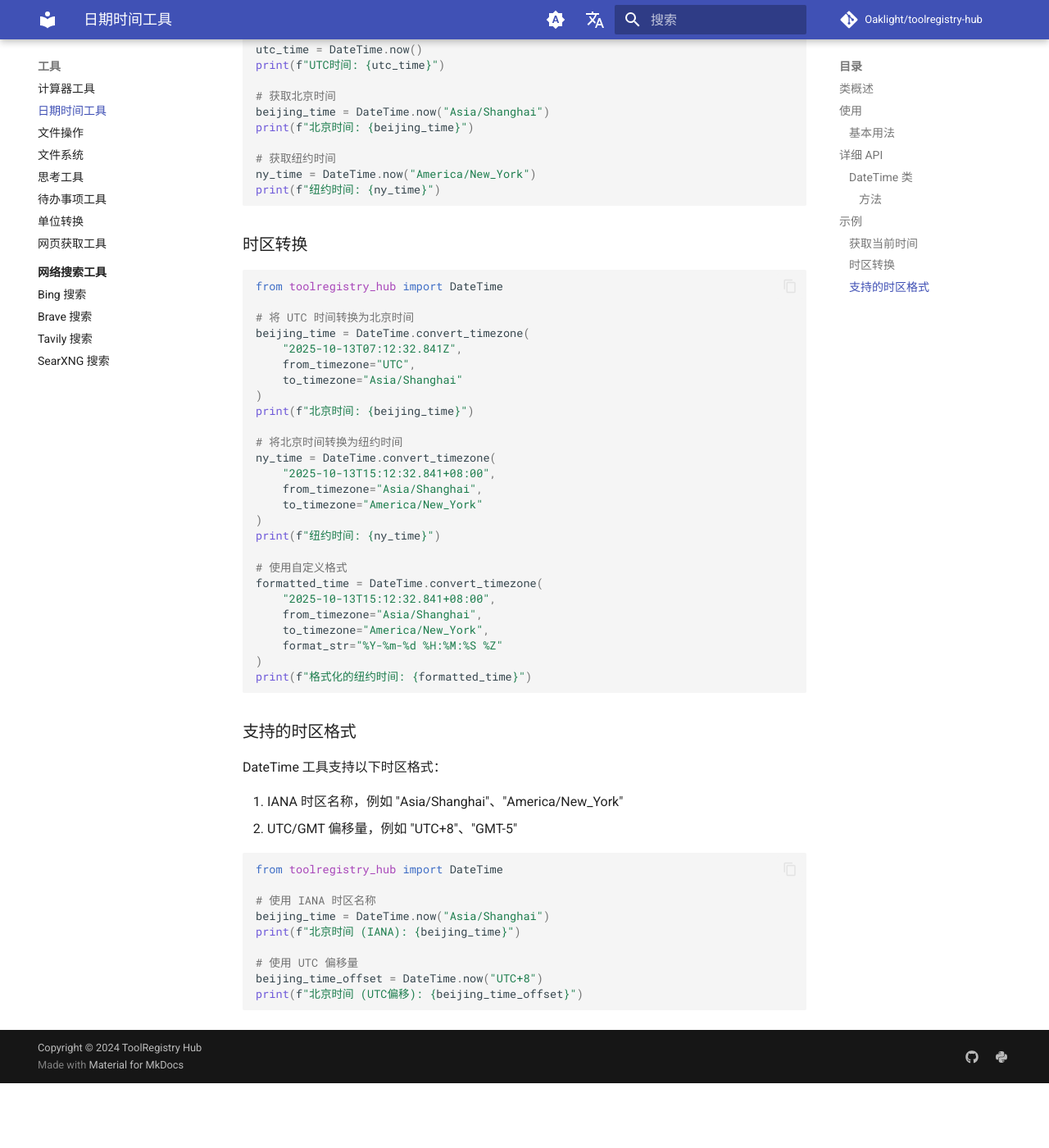
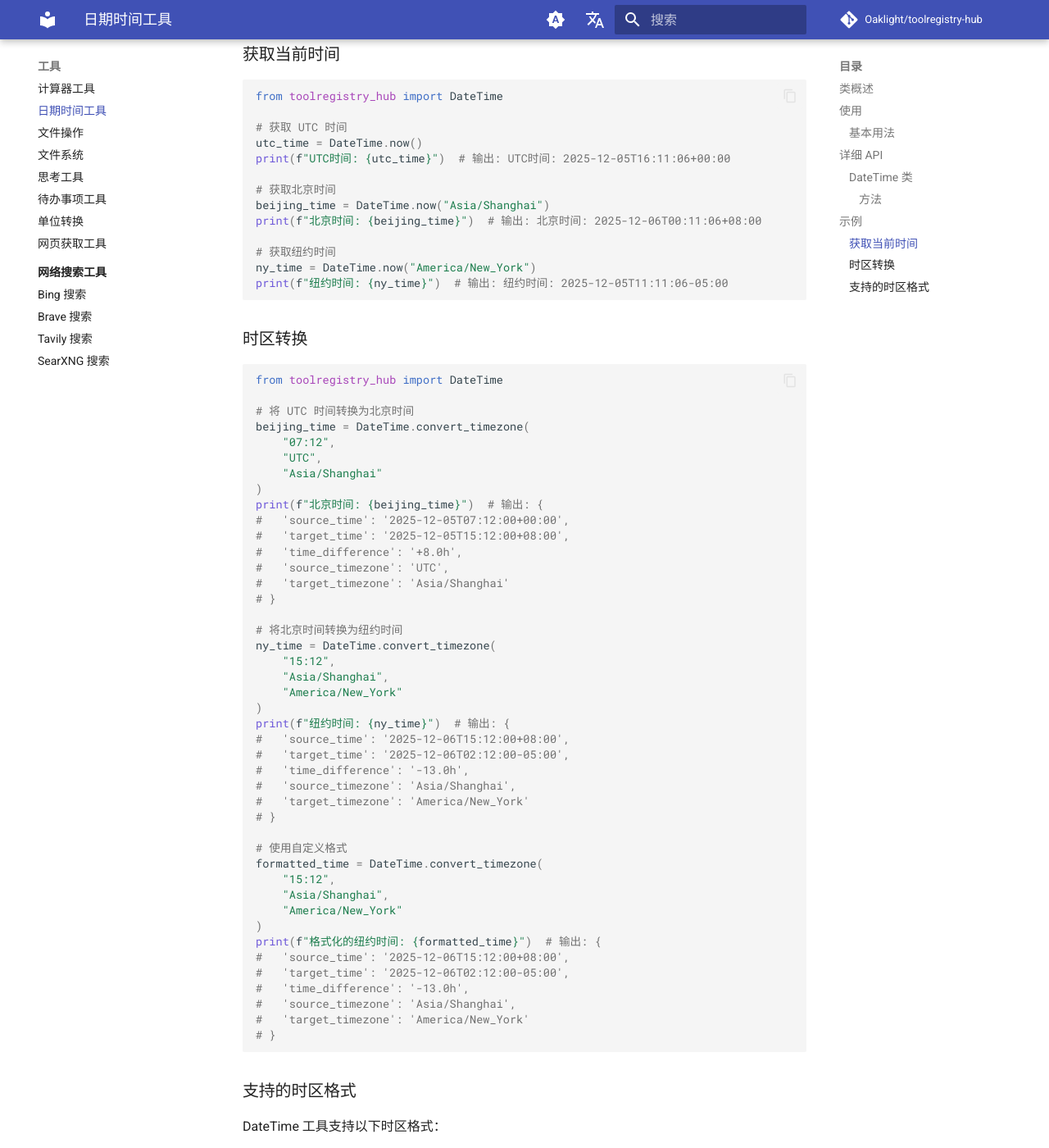
Before and after one commit to Oaklight/toolregistry-hub, an MkDocs documentation site: the page built from docs/tools/datetime.md, in a window 1280 px wide and 1400 px high, scrolled down 1419 px. Shown: the whole window at 82% size. Built offline with MkDocs 1.6.1 and Material for MkDocs 9.7.7, drawn with Linux system fonts in a browser that asks for light colours; comment, search, counter and statistics services are not loaded; before the commit the page ends 2740 px from its top, so only the background shows below that; some of the changed text lies outside the part shown.

Commit message:
📝 docs(datetime): update datetime tool documentation with new examples and output format
- update current time examples with new timestamps and timezone format
- modify timezone conversion examples to show new structured output format
- add detailed response format for convert_timezone function showing source_time, target_time, and time_difference
- update all example outputs to match current implementation
- fix formatting consistency across all code examples

````diff
--- a/docs/tools/datetime.md
+++ b/docs/tools/datetime.md
@@ -17,19 +17,25 @@ from toolregistry_hub import DateTime
 
 # 获取当前时间
 current_time = DateTime.now()
-print(current_time)  # 输出: 2025-10-13T07:12:32.841Z
+print(current_time)  # 输出: 2025-12-05T16:11:06+00:00
 
 # 获取特定时区的当前时间
 beijing_time = DateTime.now("Asia/Shanghai")
-print(beijing_time)  # 输出: 2025-10-13T15:12:32.841+08:00
+print(beijing_time)  # 输出: 2025-12-06T00:11:06+08:00
 
 # 时区转换
 converted_time = DateTime.convert_timezone(
-    "2025-10-13T07:12:32.841Z",
-    from_timezone="UTC",
-    to_timezone="Asia/Shanghai"
+    "07:12",
+    "UTC",
+    "Asia/Shanghai"
 )
-print(converted_time)  # 输出: 2025-10-13T15:12:32.841+08:00
+print(converted_time)  # 输出: {
+#   'source_time': '2025-12-05T07:12:00+00:00',
+#   'target_time': '2025-12-05T15:12:00+08:00',
+#   'time_difference': '+8.0h',
+#   'source_timezone': 'UTC',
+#   'target_timezone': 'Asia/Shanghai'
+# }
 ```
 
 ## 详细 API
@@ -54,15 +60,15 @@ from toolregistry_hub import DateTime
 
 # 获取 UTC 时间
 utc_time = DateTime.now()
-print(f"UTC时间: {utc_time}")
+print(f"UTC时间: {utc_time}")  # 输出: UTC时间: 2025-12-05T16:11:06+00:00
 
 # 获取北京时间
 beijing_time = DateTime.now("Asia/Shanghai")
-print(f"北京时间: {beijing_time}")
+print(f"北京时间: {beijing_time}")  # 输出: 北京时间: 2025-12-06T00:11:06+08:00
 
 # 获取纽约时间
 ny_time = DateTime.now("America/New_York")
-print(f"纽约时间: {ny_time}")
+print(f"纽约时间: {ny_time}")  # 输出: 纽约时间: 2025-12-05T11:11:06-05:00
 ```
 
 ### 时区转换
@@ -72,28 +78,45 @@ from toolregistry_hub import DateTime
 
 # 将 UTC 时间转换为北京时间
 beijing_time = DateTime.convert_timezone(
-    "2025-10-13T07:12:32.841Z",
-    from_timezone="UTC",
-    to_timezone="Asia/Shanghai"
+    "07:12",
+    "UTC",
+    "Asia/Shanghai"
 )
-print(f"北京时间: {beijing_time}")
+print(f"北京时间: {beijing_time}")  # 输出: {
+#   'source_time': '2025-12-05T07:12:00+00:00',
+#   'target_time': '2025-12-05T15:12:00+08:00',
+#   'time_difference': '+8.0h',
+#   'source_timezone': 'UTC',
+#   'target_timezone': 'Asia/Shanghai'
+# }
 
 # 将北京时间转换为纽约时间
 ny_time = DateTime.convert_timezone(
-    "2025-10-13T15:12:32.841+08:00",
-    from_timezone="Asia/Shanghai",
-    to_timezone="America/New_York"
+    "15:12",
+    "Asia/Shanghai",
+    "America/New_York"
 )
-print(f"纽约时间: {ny_time}")
+print(f"纽约时间: {ny_time}")  # 输出: {
+#   'source_time': '2025-12-06T15:12:00+08:00',
+#   'target_time': '2025-12-06T02:12:00-05:00',
+#   'time_difference': '-13.0h',
+#   'source_timezone': 'Asia/Shanghai',
+#   'target_timezone': 'America/New_York'
+# }
 
 # 使用自定义格式
 formatted_time = DateTime.convert_timezone(
-    "2025-10-13T15:12:32.841+08:00",
-    from_timezone="Asia/Shanghai",
-    to_timezone="America/New_York",
-    format_str="%Y-%m-%d %H:%M:%S %Z"
+    "15:12",
+    "Asia/Shanghai",
+    "America/New_York"
 )
-print(f"格式化的纽约时间: {formatted_time}")
+print(f"格式化的纽约时间: {formatted_time}")  # 输出: {
+#   'source_time': '2025-12-06T15:12:00+08:00',
+#   'target_time': '2025-12-06T02:12:00-05:00',
+#   'time_difference': '-13.0h',
+#   'source_timezone': 'Asia/Shanghai',
+#   'target_timezone': 'America/New_York'
+# }
 ```
 
 ### 支持的时区格式
@@ -108,9 +131,9 @@ from toolregistry_hub import DateTime
 
 # 使用 IANA 时区名称
 beijing_time = DateTime.now("Asia/Shanghai")
-print(f"北京时间 (IANA): {beijing_time}")
+print(f"北京时间 (IANA): {beijing_time}")  # 输出: 北京时间 (IANA): 2025-12-06T00:11:06+08:00
 
 # 使用 UTC 偏移量
 beijing_time_offset = DateTime.now("UTC+8")
-print(f"北京时间 (UTC偏移): {beijing_time_offset}")
+print(f"北京时间 (UTC偏移): {beijing_time_offset}")  # 输出: 北京时间 (UTC偏移): 2025-12-06T00:11:06+08:00
 ```
````
